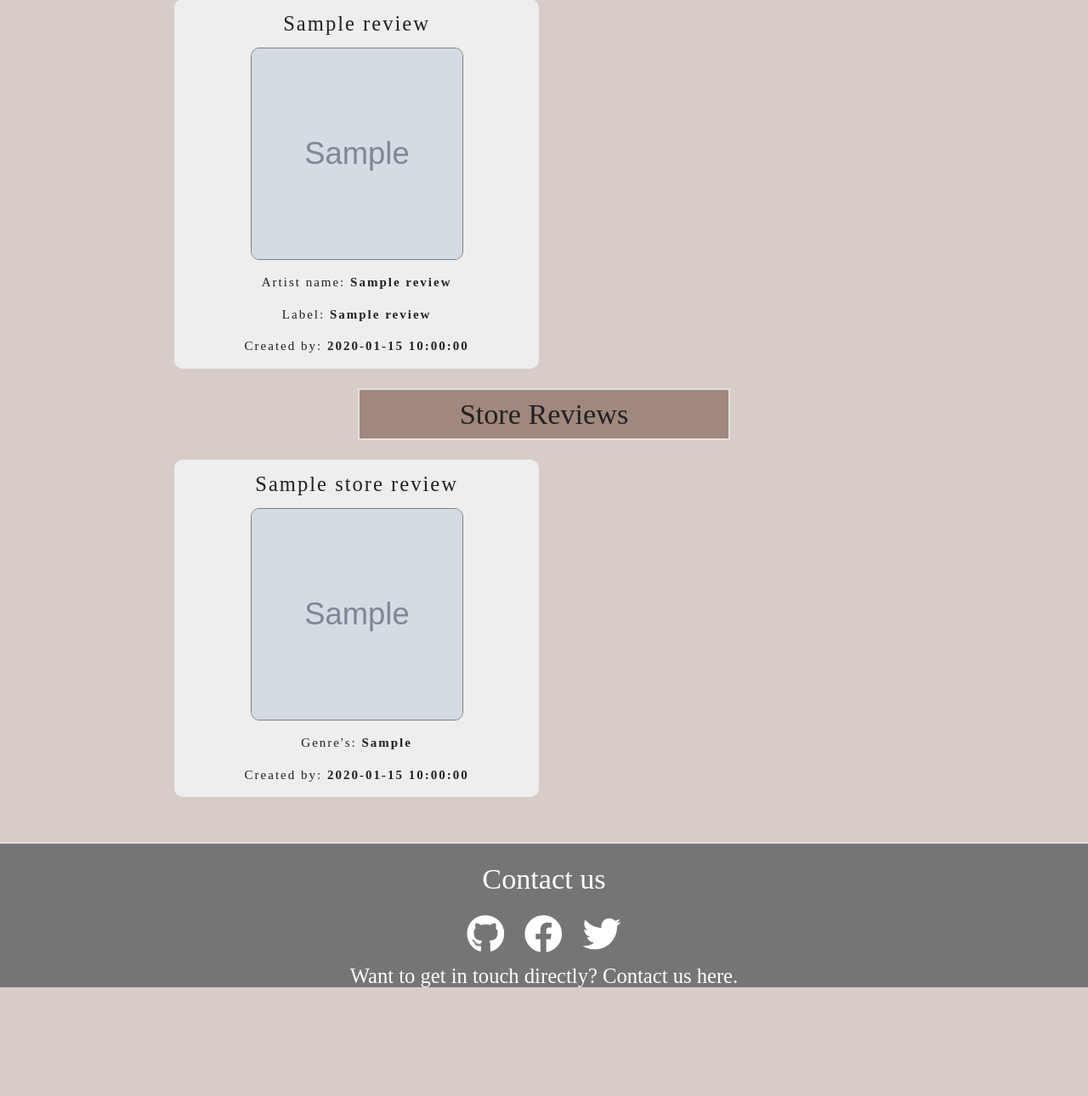
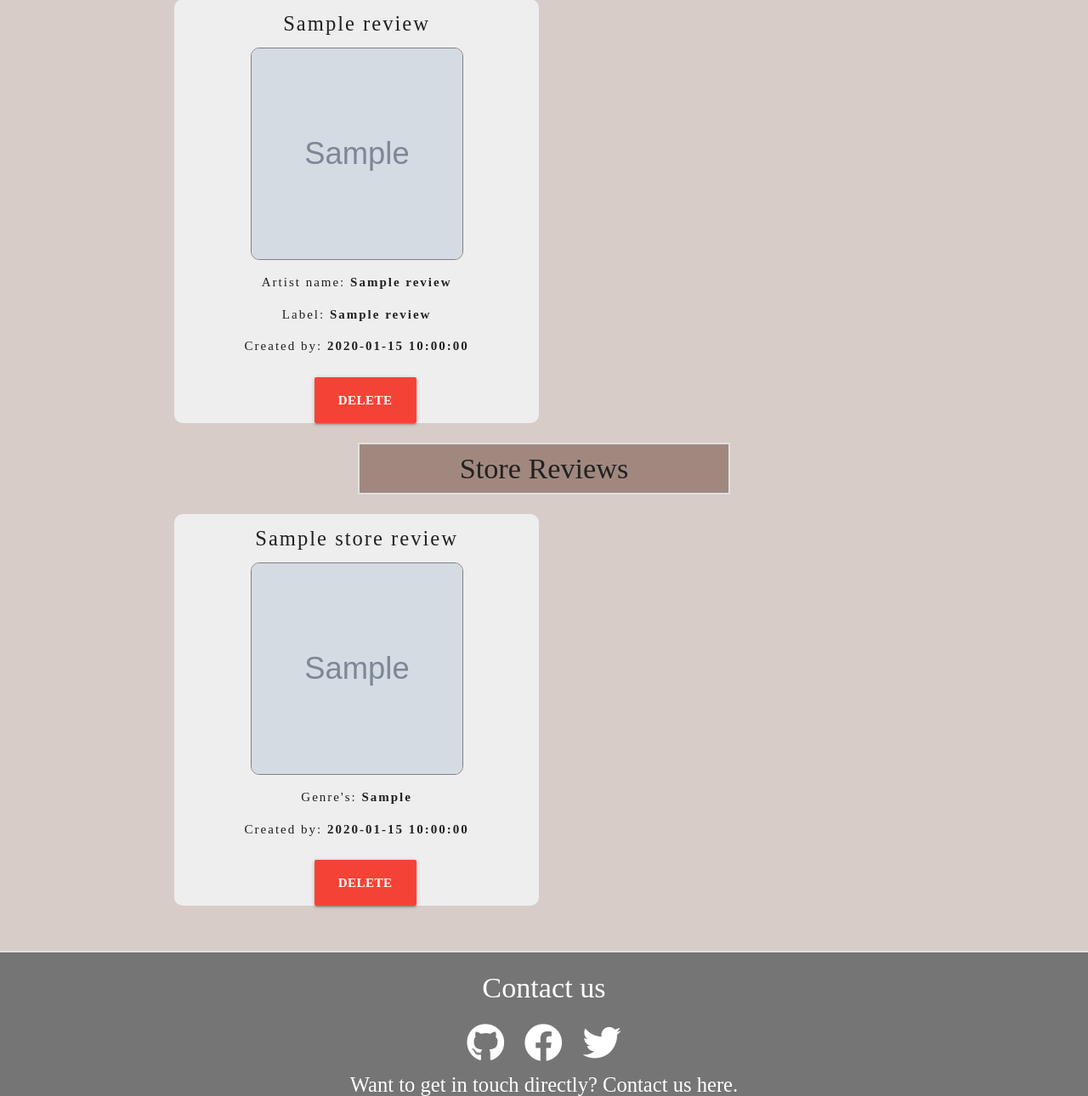
Before and after one commit to stuartj073/rate-my-record, a Flask app: page /manage_reviews in a window 1280 px wide. Shown: the part 388-1678 px from the top of the page at 85% size. Run offline with Flask 2, Linux system fonts and the light colour scheme; grey boxes marked "Sample" are stand-in pictures; a database or web service that is not in the repository returns one stand-in record (values such as "Sample title"); some libraries are stand-ins or nearby versions; some web fonts are replaced.

Commit message:
Center delete button on manage reviews page

```diff
--- a/templates/manage_reviews.html
+++ b/templates/manage_reviews.html
@@ -27,6 +27,18 @@
                 <p><strong>Label: </strong>{{ review.label }}</p>
                 <p><strong>Created by: </strong>{{ review.created_by }}</p>
             </div>
+            <div class="col s12 buttons">
+                <div href="#" class="waves-effect waves-light btn-large red" class="rules">
+                    <div id="myModal" class="modal">
+                        <div class="modal-content">
+                            <span class="close">&times;</span>
+                            <p id="rule-text">Are you sure you want to delete this review?<br>
+                                <a href="{{ url_for('delete_review', review_id=review._id) }}">Yes</a>
+                            </p>
+                        </div>
+                    </div>Delete
+                </div>
+            </div>
         </div>
         {% endfor %}
     </div>
@@ -55,6 +67,18 @@
                 <p><strong>Genre's: </strong>{{ store_review.store_genre}}</p>
                 <p><strong>Created by: </strong>{{ store_review.created_by }}</p>
             </div>
+            <div class="col s12 buttons">
+                <div href="#" class="waves-effect waves-light btn-large red" class="rules">
+                    <div id="myModal" class="modal">
+                        <div class="modal-content">
+                            <span class="close">&times;</span>
+                            <p id="rule-text">Are you sure you want to delete this review?<br>
+                                <a href="{{ url_for('delete_store_review', store_review_id=store_review._id) }}">Yes</a>
+                            </p>
+                        </div>
+                    </div>Delete
+                </div>
+            </div>
         </div>
         {% endfor %}
     </div>
```
